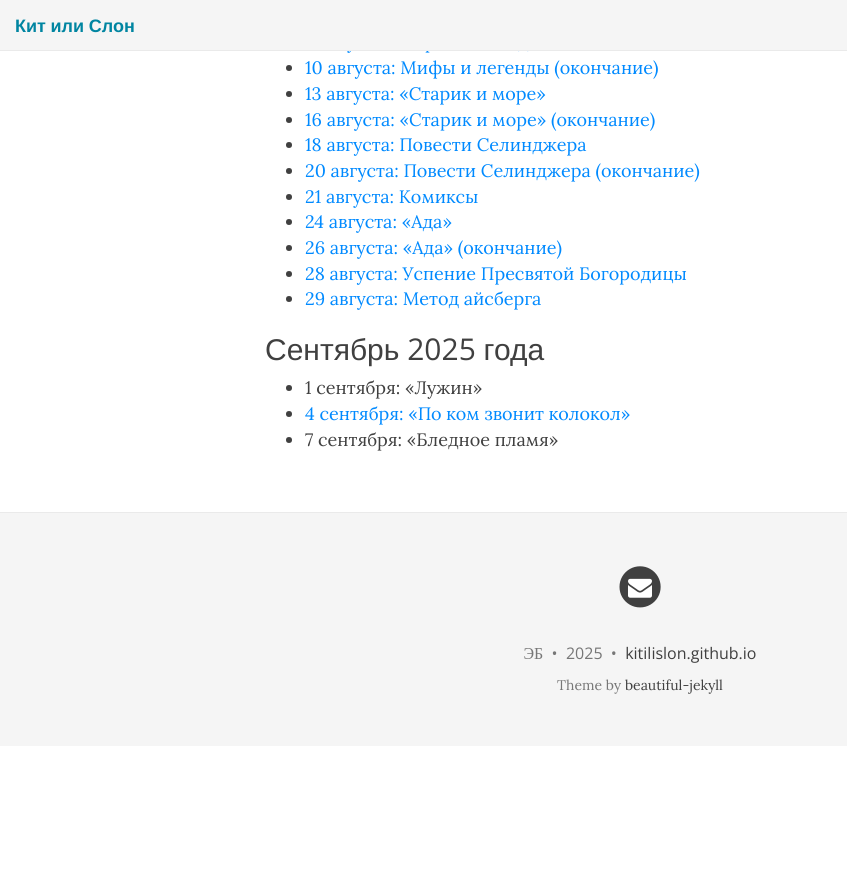
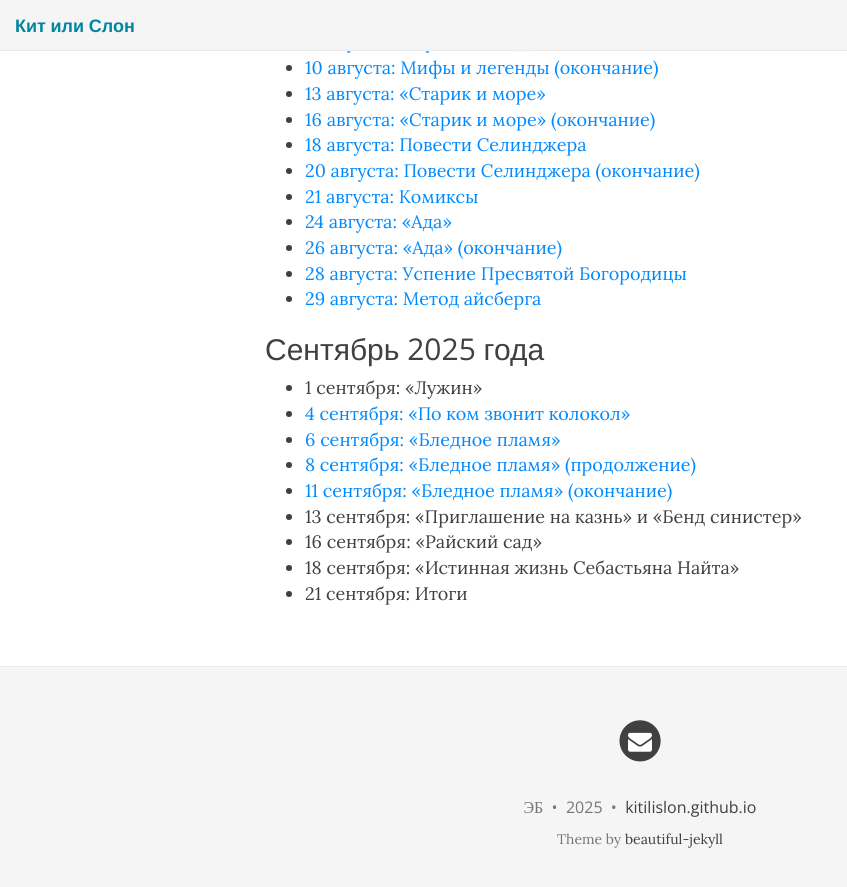
Before and after one commit to KitIliSlon/KitIliSlon.github.io, a Jekyll site: the page built from index.md, in a window 1280 px wide and 900 px high, scrolled down 4569 px. Shown: the top 887 px of the window, without its empty margins (0-847 px from the left). Built offline with Jekyll 4.4.1, drawn with Linux system fonts in a browser that asks for light colours; nearby versions of some CDN libraries; before the commit the page ends 5315 px from its top, so only the background shows below that.

Commit message:
2025-09-11

```diff
--- a/index.md
+++ b/index.md
@@ -191,4 +191,10 @@ published: true
 
 * 1 сентября: «Лужин»
 * [4 сентября: «По ком звонит колокол»](https://kitilislon.github.io/2025-09-04)
-* 7 сентября: «Бледное пламя»
+* [6 сентября: «Бледное пламя»](https://kitilislon.github.io/2025-09-06)
+* [8 сентября: «Бледное пламя» (продолжение)](https://kitilislon.github.io/2025-09-08)
+* [11 сентября: «Бледное пламя» (окончание)](https://kitilislon.github.io/2025-09-11)
+* 13 сентября: «Приглашение на казнь» и «Бенд синистер»
+* 16 сентября: «Райский сад»
+* 18 сентября: «Истинная жизнь Себастьяна Найта»
+* 21 сентября: Итоги
```
Also changed, not shown: 2025-09-04.md (+1 -1 lines), 2025-09-06.md (added, +33 -0 lines), 2025-09-08.md (added, +25 -0 lines), 2025-09-11.md (added, +27 -0 lines).
